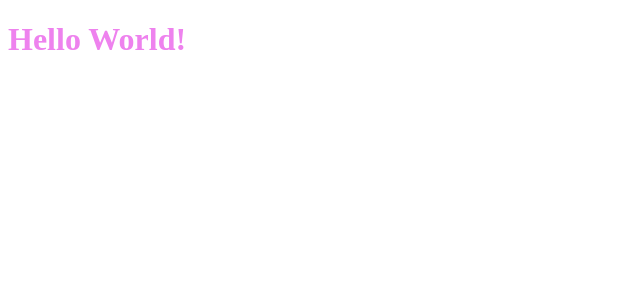
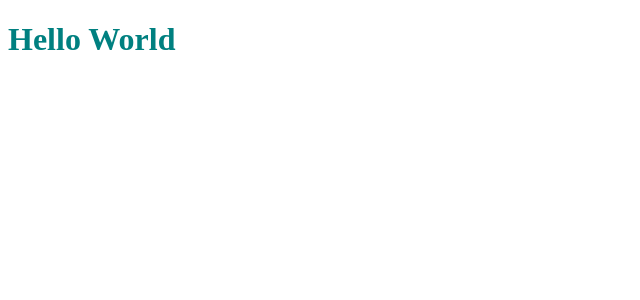
Before and after one commit to povilasPL/githubactions, a React app: page / in a window 1280 px wide. Shown: the top 300 px of the page, without its empty margins (0-640 px from the left). Built offline with nearby package versions, Linux system fonts and the light colour scheme.

Commit message:
Testas (#17)
* testas

* testas

* wow

* testas

* testas

* testas

* testas

Co-authored-by: Povilas Plauska <>

```diff
--- a/src/App.tsx
+++ b/src/App.tsx
@@ -1,7 +1,7 @@
 import React from "react";
 
 const App: React.FC = () => (
-    <h1 data-testid="app">Hello World!</h1>
+    <h1 data-testid="app">Hello World</h1>
 );
 
 export default App;
--- a/src/index.scss
+++ b/src/index.scss
@@ -1,3 +1,3 @@
 h1 {
-    color: violet;
+    color: teal;
 }
```
